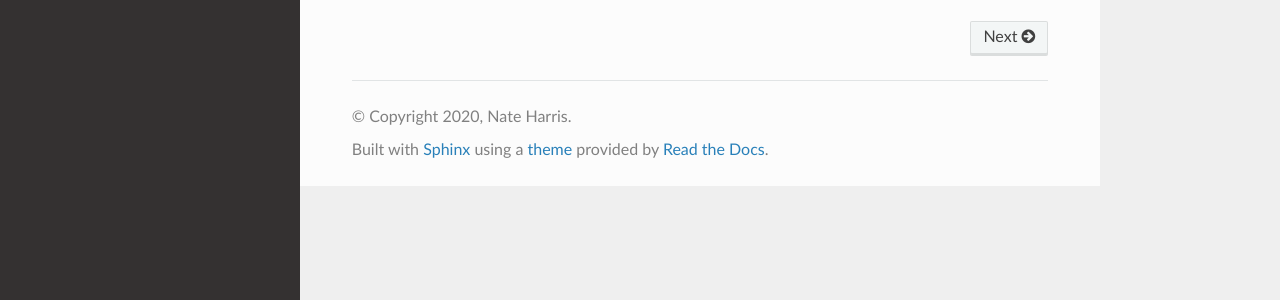
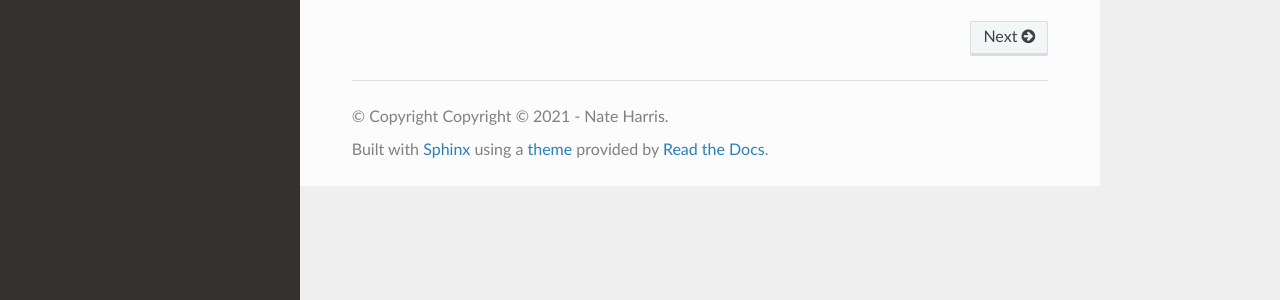
Before and after one commit to nwithan8/pytulli, a Sphinx documentation site: the page built from docs/source/index.rst, in a window 1280 px wide. Shown: the part 574-874 px from the top of the page. Built offline with Sphinx 7.4.7 and the Read the Docs theme 2.0.0, drawn with Linux system fonts in a browser that asks for light colours.

Commit message:
Update version number, copyright in docs

```diff
--- a/docs/source/conf.py
+++ b/docs/source/conf.py
@@ -18,11 +18,11 @@
 # -- Project information -----------------------------------------------------
 
 project = 'tautulli'
-copyright = '2020, Nate Harris'
+copyright = "Copyright © 2021 - Nate Harris"
 author = 'Nate Harris'
 
 # The full version, including alpha/beta/rc tags
-release = '1.0.0'
+release = '1.2.1'
 
 
 # -- General configuration ---------------------------------------------------
```
